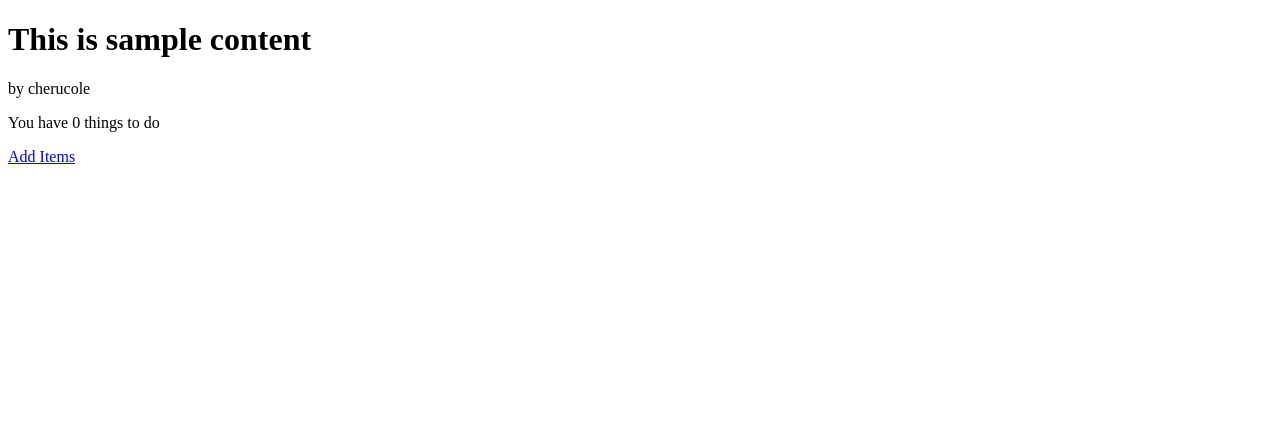
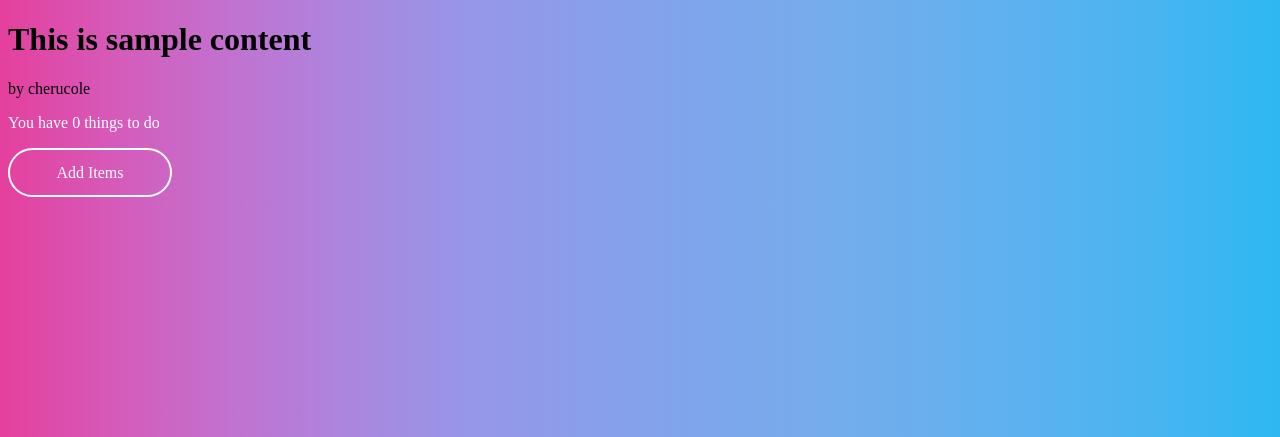
Before and after one commit to cherucole/Simple.io, a Django app: page / in a window 1280 px wide. Shown: the top 437 px of the page. Run offline with Django 3.2, Linux system fonts and the light colour scheme; data that the repository does not hold is empty.

Commit message:
adding styling

```diff
--- a/Todo_App/templates/index.html
+++ b/Todo_App/templates/index.html
@@ -2,6 +2,68 @@
 <html lang="en">
 
 <head>
+    <style>
+        #signup {
+            text-decoration: none;
+            color: #ffffff;
+            border: 2px solid #ffffff;
+            border-radius: 50px;
+            width: 160px;
+            height: 45px;
+            margin: 0 auto;
+            padding: 0;
+            margin-right: 60px;
+            display: inline-block;
+            line-height: 45px;
+            text-align: center;
+            font-weight: 500;
+        }
+
+        #signup:hover {
+            -webkit-transform: scale(1.05);
+            transform: scale(1.05);
+            transition: 0.3s;
+        }
+
+        .card {
+            box-shadow: 0 4px 8px 0 rgba(0, 0, 0, 0.2);
+            transition: 0.3s;
+            width: 40vw;
+            border-radius: 5px;
+            margin: 1em;
+            margin-left: 40%;
+            border: 1px solid grey;
+
+            /* background-image: linear-gradient(to right, #50aaf4, #5ea9f2, #69a9f0, #73a8ed, #7ca8eb, #84a2eb, #8d9cea, #9796e7, #ab86df, #c172d0, #d55bba, #e53f9d); */
+        }
+
+        .card:hover {
+            box-shadow: 0 8px 16px 0 rgba(0, 0, 0, 0.2);
+            border: 2px solid white;
+            -webkit-transform: scale(1.02);
+            transform: scale(1.02);
+        }
+
+        body {
+            background-image: linear-gradient(to right, #e53f9d, #d55bba, #c172d0, #ab86df, #9796e7, #8a9eea, #7fa5ec, #76aceb, #69afee, #59b2f0, #46b5f1, #2db8f1);
+        }
+
+        a {
+            text-decoration: none;
+            color: white;
+        }
+
+        p {
+            color: grey;
+            color: white;
+
+
+        }
+
+        .container {
+            padding: 2px 16px;
+        }
+    </style>
     <meta charset="UTF-8">
     <meta name="viewport" content="width=device-width, initial-scale=1.0">
     <meta http-equiv="X-UA-Compatible" content="ie=edge">
@@ -14,13 +76,28 @@
     by {{name}}
 
     <p>You have {{length}} things to do</p>
+    <a class="menu" id="signup" href="{% url 'items:add_item' %}">Add Items</a>
+
 
     {% for item in list_items%}
 
-    <li> <a href="/item/{{item.id}}"> {{item.title}}</a></li>
+
+    <a href="/item/{{item.id}}">
+        <div class="card">
+            <div class="container">
+
+                <h3><b>{{item.title}}</b></h3>
+
+                <p>{{item.body}}</p>
+            </div>
+        </div>
+    </a>
+
+
+
+
     {% endfor%}
 
-    <a href="{% url 'items:add_item' %}"> Add Items</a>
 
 </body>
 
```
Also changed, not shown: Todo_App/views.py (+18 -0 lines).
